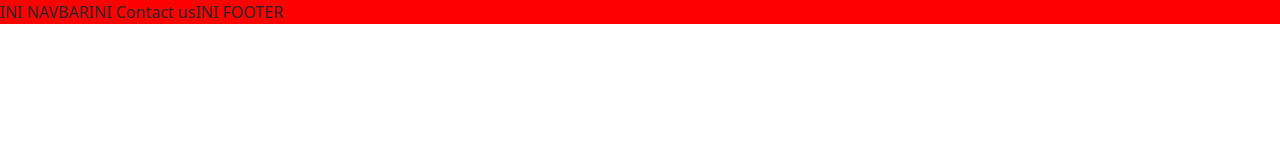
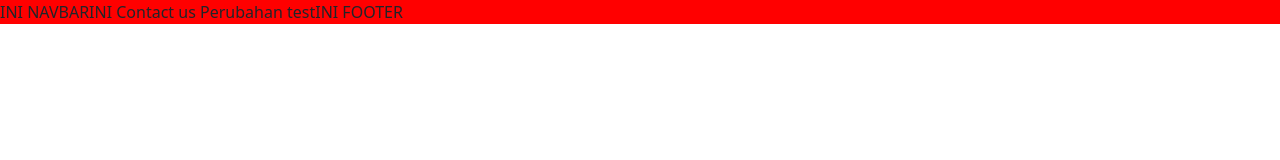
Before and after one commit to zeru-program/nuxez-web-app, a React (Vite) app: page /contact-us in a window 1280 px wide. Shown: the top 160 px of the page. Built offline with nearby package versions, Linux system fonts and the light colour scheme.

Commit message:
test dari sisi Linggom

```diff
--- a/src/pages/landing-page/ContactUs.jsx
+++ b/src/pages/landing-page/ContactUs.jsx
@@ -6,7 +6,8 @@ function ContactUs () {
   return (
    <>
    <Navbar />
-   INI Contact us
+      INI Contact us
+      Perubahan test
    <Footer />
    </>
   )
```
